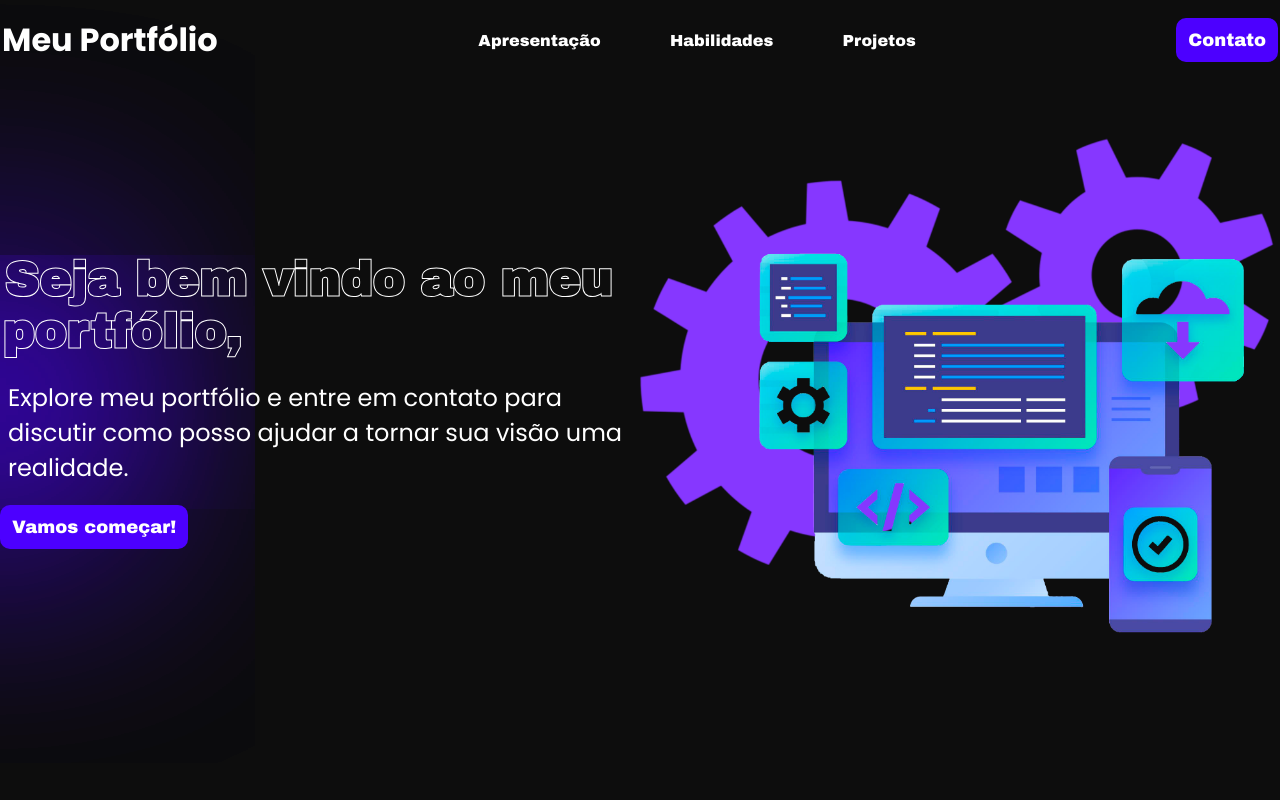
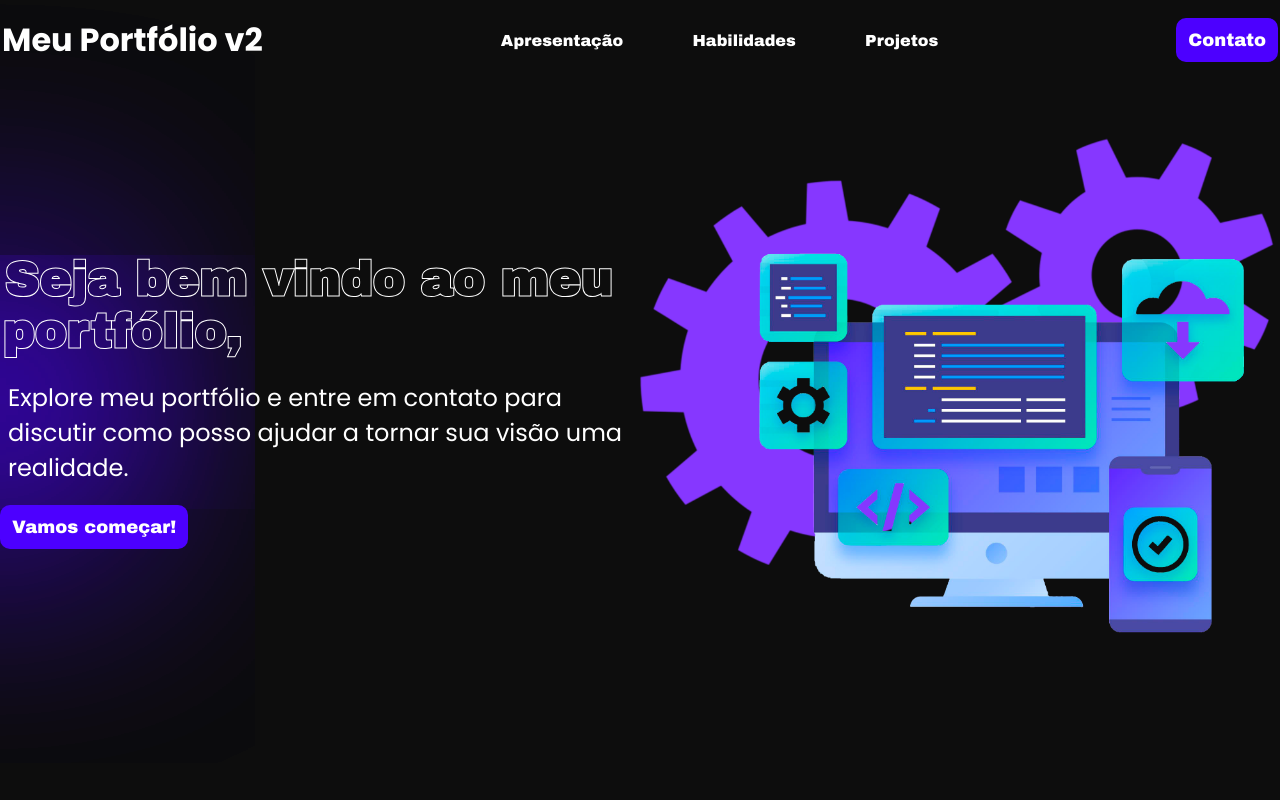
Before and after one commit to ArthWeber/myPortfolio, a plain HTML site: page index.html in a window 1280 px wide. Shown: the top 800 px of the page. Drawn offline with Linux system fonts and the light colour scheme.

Commit message:
Iniciando nova versão de portfólio

```diff
--- a/index.html
+++ b/index.html
@@ -13,7 +13,7 @@
 <body>
     <header>
         <div class="container">
-            <h1>Meu Portfólio</h1>
+            <h1>Meu Portfólio v2</h1>
                 <nav>
                     <div class="link">
                         <ul>
```
